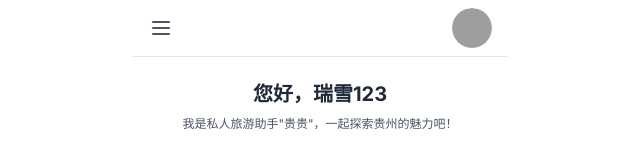
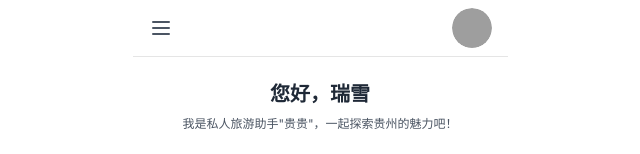
Before and after one commit to littlteCCLP/gl-ai, a Next.js app: page / in a window 1280 px wide. Shown: the top 154 px of the page, without its empty margins (320-960 px from the left). Built offline with nearby package versions, Linux system fonts and the light colour scheme; grey boxes are pictures that could not be loaded.

Commit message:
恢复代码

```diff
--- a/app/page.tsx
+++ b/app/page.tsx
@@ -14,7 +14,7 @@ export default function AiAssistant() {
   const [showProfileEdit, setShowProfileEdit] = useState(false)
   const [inputMessage, setInputMessage] = useState('')
   const [userProfile, setUserProfile] = useState({
-    nickname: '瑞雪123',
+    nickname: '瑞雪',
     avatarUrl: 'https://hebbkx1anhila5yf.public.blob.vercel-storage.com/95f5a967a223392503b93d8b8942eb4-QD80D9i3vTRnsXEovEKDy3APBXCHJK.png',
   })
 
```
